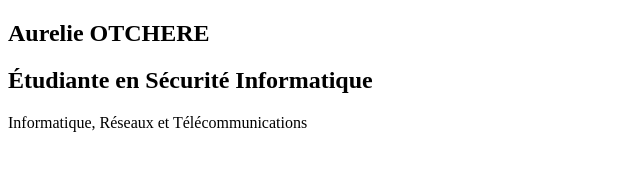
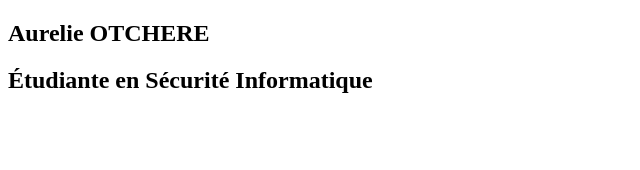
Before and after one commit to Aurelee-cmyk/Mon-CV, a plain HTML site: page index.html in a window 1280 px wide. Shown: the whole page, without its empty margins (0-640 px from the left). Drawn offline with Linux system fonts and the light colour scheme.

Commit message:
Mise en place de la section titre

```diff
--- a/index.html
+++ b/index.html
@@ -9,7 +9,6 @@
     <section id="titre">
     <h1>Aurelie OTCHERE</h1>
     <h2>Étudiante en Sécurité Informatique</h2>
-    <p>Informatique, Réseaux et Télécommunications</p>
     </section>
 </body>
 </html>
```
